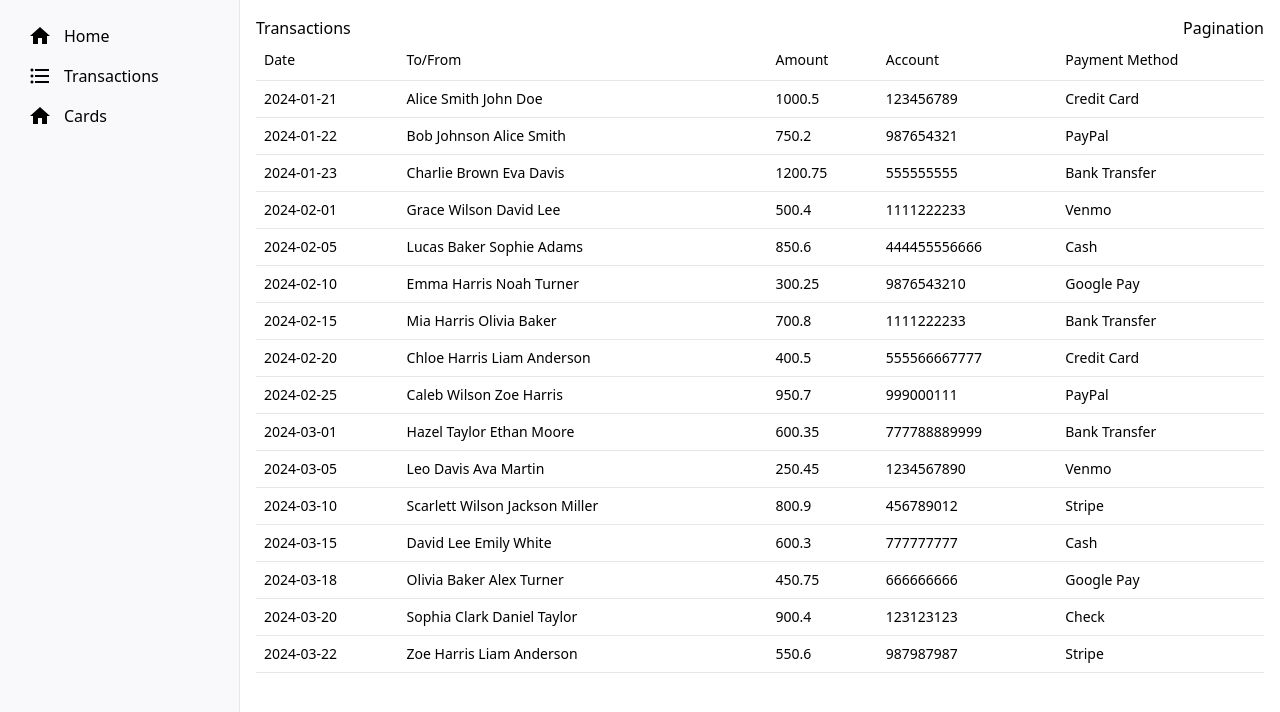
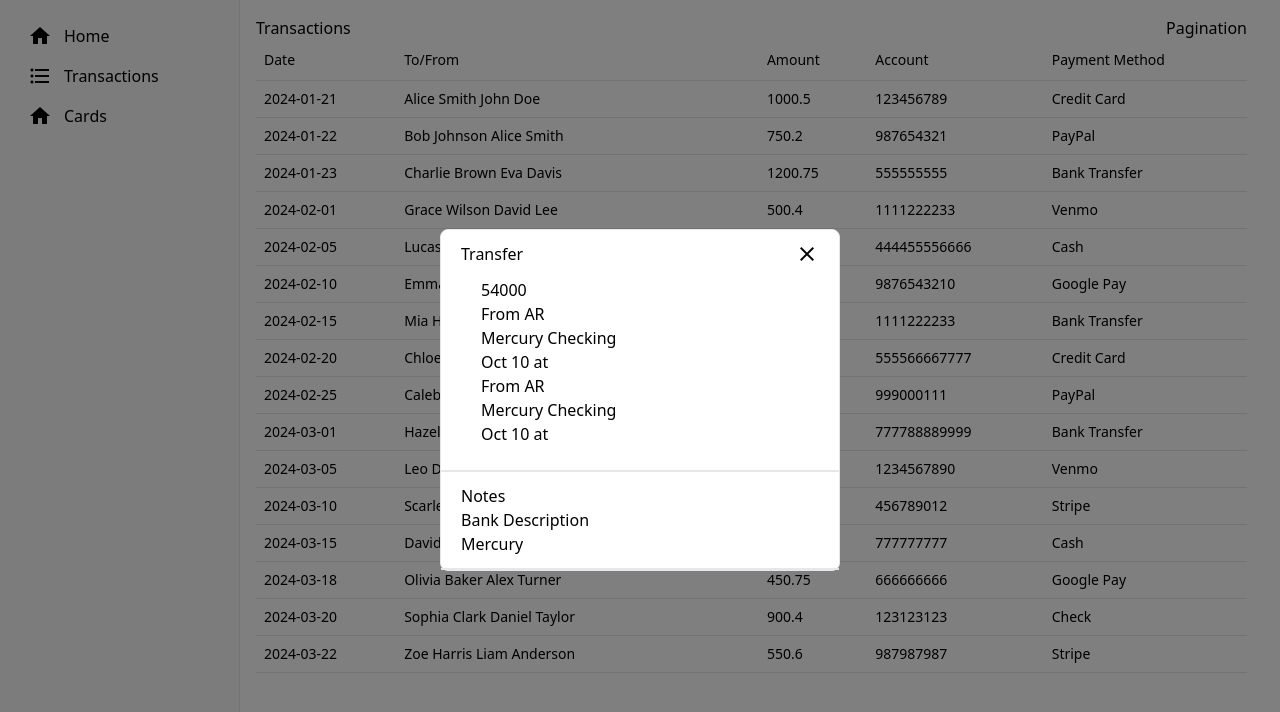
Before and after one commit to qbit23/assignment, a React (Vite) app in the folder frontend/: page /transactions in a window 1280 px wide. Both pictures are taken after a click on the element 760 px from the left and 172 px from the top of the page. Shown: the top 712 px of the page. Built offline with nearby package versions, Linux system fonts and the light colour scheme.

Commit message:
WIP: Implement Popup using react portal.

```diff
--- a/frontend/index.html
+++ b/frontend/index.html
@@ -9,6 +9,8 @@
 
   </head>
   <body>
+    <div id="backdrop-root"></div>
+    <div id="overlay-root"></div>
     <div id="root"></div>
     <script type="module" src="/src/main.tsx"></script>
   </body>
--- /dev/null
+++ b/frontend/src/component/Dashboard/Transactions/TransactionModals/TransactionDescriptionModal.tsx
@@ -0,0 +1,46 @@
+import Icon from "../../../common/Icon";
+
+export default function TransactionDescriptionModal({onClose}:any) {
+  return (
+    <div className="flex h-full w-full justify-center items-center">
+        <div className="bg-white  border rounded-lg divide-y-2 min-w-[25rem]">
+            <div className="px-5 py-3">
+            <div className="flex justify-between">
+                <p>Transfer</p>
+                <Icon name="close" onClick={onClose}/>
+            </div>
+            <div className="px-5 py-3">
+                <h4>54000</h4>
+
+                <div>
+                    <div>
+                        <p>From AR</p>
+                        <p>Mercury Checking</p>
+                        <p>Oct 10 at </p>
+                    </div>
+                    <div>
+                        <p>From AR</p>
+                        <p>Mercury Checking</p>
+                        <p>Oct 10 at </p>
+                    </div>
+                </div>
+            </div>
+            </div>
+
+            <div className="px-5 py-3">
+                    <p>Notes</p>
+
+<div>
+<p>Bank Description</p>
+                    <p>Mercury</p>
+</div>
+
+            </div>
+
+            <div>
+
+            </div>
+        </div>
+    </div>
+  )
+}
--- a/frontend/src/component/Dashboard/Transactions/TransactionTable/index.tsx
+++ b/frontend/src/component/Dashboard/Transactions/TransactionTable/index.tsx
@@ -1,8 +1,13 @@
+import { useState } from "react"
 import { Table,TableHeader,TableRow,TableBody,TableHead,TableCell } from "../../../common/Table"
 import { tableData } from "../../../../constants/tableData"
+import Portal from "../../../common/Portal"
+import TransactionDescriptionModal from "../TransactionModals/TransactionDescriptionModal"
 
 export default function TransactionTable() {
+    const [transactionModal,setTransactionModal]=useState(false)
   return (
+    <>
   <Table className="relative">
     <TableHeader>
         <TableRow className="relative">
@@ -30,7 +35,7 @@ export default function TransactionTable() {
     <TableBody >
         {
             tableData.map((data,index)=>({...data,id:index+1})).map(data=>(
-                <TableRow key={data.id} className="hover:bg-[#F2F2F2] cursor-pointer ">
+                <TableRow key={data.id} className="hover:bg-[#F2F2F2] cursor-pointer " onClick={()=>setTransactionModal(true)}>
                     <TableCell>
                         {data.Date}
                     </TableCell>
@@ -51,5 +56,9 @@ export default function TransactionTable() {
         }
     </TableBody>
   </Table>
+  {transactionModal&&<Portal>
+    <TransactionDescriptionModal onClose={()=>setTransactionModal(false)}/>
+  </Portal>}
+    </>
   )
 }
--- a/frontend/src/component/common/ErrorComponent/index.tsx
+++ b/frontend/src/component/common/ErrorComponent/index.tsx
@@ -1,14 +1,12 @@
-import React from 'react'
-
 export default function Error404() {
   return (
-    <section className="bg-white dark:bg-gray-900 h-screen">
+    <section className="bg-white h-screen">
         <div className="py-8 px-4 mx-auto max-w-screen-xl lg:py-16 lg:px-6">
             <div className="mx-auto max-w-screen-sm text-center">
                 <h1 className="mb-4 text-7xl tracking-tight font-extrabold lg:text-9xl text-primary-600 dark:text-primary-500">404</h1>
-                <p className="mb-4 text-3xl tracking-tight font-bold text-gray-900 md:text-4xl dark:text-white">Something's missing.</p>
-                <p className="mb-4 text-lg font-light text-gray-500 dark:text-gray-400">Sorry, we can't find that page. You'll find lots to explore on the home page. </p>
-                <a href="/transactions" className="inline-flex text-white bg-primary-600 hover:bg-primary-800 focus:ring-4 focus:outline-none focus:ring-primary-300 font-medium rounded-lg text-sm px-5 py-2.5 text-center dark:focus:ring-primary-900 my-4">Back to Homepage</a>
+                <p className="mb-4 text-3xl tracking-tight font-bold text-gray-900 md:text-4xl">Something's missing.</p>
+                <p className="mb-4 text-lg font-light text-gray-500 dark:text-gray-400">Sorry, we can't find that page. </p>
+                <a href="/transactions" className="inline-flex bg-gray-800 text-white hover:bg-primary-800 focus:ring-4 focus:outline-none focus:ring-primary-300 font-medium rounded-lg text-sm px-5 py-2.5 text-center my-4">Back to Homepage</a>
             </div>
         </div>
     </section>
--- /dev/null
+++ b/frontend/src/component/common/Portal/index.tsx
@@ -0,0 +1,43 @@
+import { createPortal } from 'react-dom';
+import { useEffect, useLayoutEffect } from 'react';
+
+
+
+function Portal({ children }:any) {
+  const backdropNode = document.getElementById('backdrop-root');
+  const portalNode = document.getElementById('overlay-root');
+  useLayoutEffect(() => {});
+
+  useEffect(() => {
+    const { body } = document;
+    body.style.overflow = 'hidden';
+    body.style.paddingRight = '17px';
+
+    return () => {
+      document.body.style.overflow = 'auto';
+      body.style.paddingRight = '0px';
+    };
+  }, []);
+
+  return (
+    <>
+      {backdropNode
+        ? createPortal(
+            <div
+            className="w-screen h-screen bg-black bg-opacity-50  fixed top-0 left-0 z-50"/>,
+
+            backdropNode,
+          )
+        : null}
+      {portalNode
+        ? createPortal(
+            <div className="fixed top-0 left-0 w-screen h-screen bg-opacity-0 z-50">
+              <div className="overlay-container relative w-full h-full ">{children}</div>
+            </div>,
+            portalNode,
+          )
+        : null}
+    </>
+  );
+}
+export default Portal;
```
